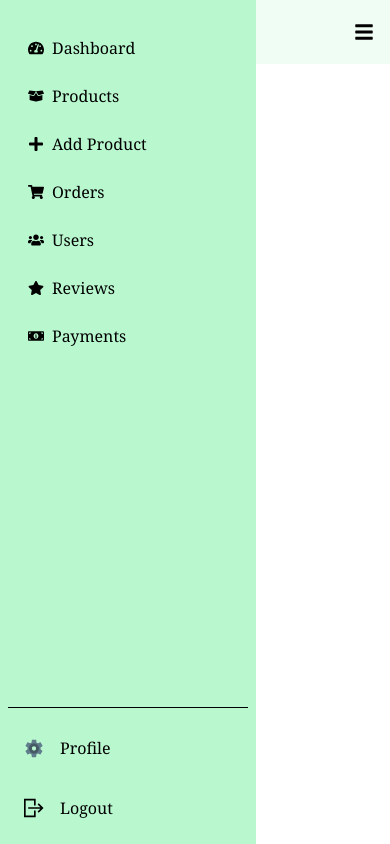
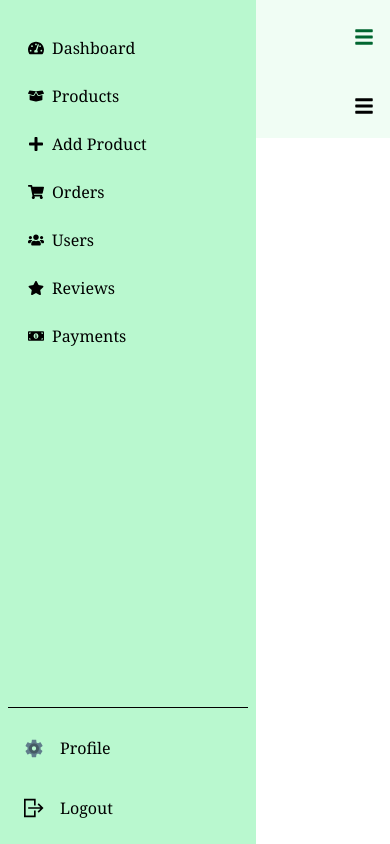
Before and after one commit to md-abu-naim/NatureGlow, a React (Vite) app: page /dashboard in a window 390 px wide. Built offline with nearby package versions, Linux system fonts and the light colour scheme; no server answers.

Commit message:
sidebar mobile devivce navber design

```diff
--- a/src/Pages/Dashboard/Sidebar/Sidebar.jsx
+++ b/src/Pages/Dashboard/Sidebar/Sidebar.jsx
@@ -95,8 +95,15 @@ const Sideber = () => {
     return (
         <div>
             {/* Small Screen Navber */}
-            <div>
-
+            <div className='bg-green-50 text-green-800 flex justify-between md:hidden'>
+                <div>
+                    <div className='block cursor-pointer p-4 font-bold'>
+                        <Link to="/" className="text-3xl">
+                            <img className='w-[180px] md:w-[250px]' src="/NatureGlowLogo.png" alt="NatureGlow Logo" />
+                        </Link>
+                    </div>
+                </div>
+                <button onClick={handleToggle} className='mobile-menu-button p-4 focus:outline-none active:bg-green-200'><FaBars className='h-5 w-5' /></button>
             </div>
             {/* Small Screen Navbar */}
             <div className='bg-green-50 text-black flex justify-between md:hidden'>
```
